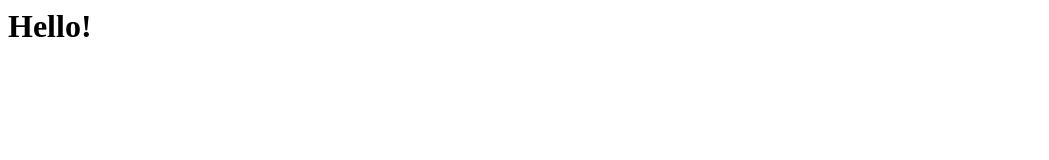
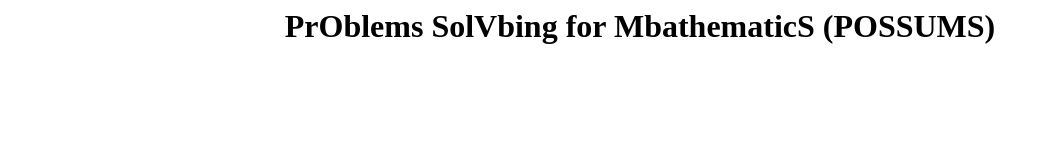
Before and after one commit to Sermeno14/possums, a plain HTML site: page index.html in a window 1280 px wide. Shown: the whole page, without its empty margins (0-1049 px from the left). Drawn offline with Linux system fonts and the light colour scheme.

Commit message:
Add a title to the website
Now, the website has the title of possums (and where it comes from).

```diff
--- a/index.html
+++ b/index.html
@@ -1 +1,3 @@
-<h1>Hello!</h1>
+<center>
+  <h1><b>P</b>r<b>O</b>blems <b>S</b>ol<b>V</b>bing for <b>M</b>bathematic<b>S</b> (<b>POSSUMS</b>)</h1>
+</center>
```
